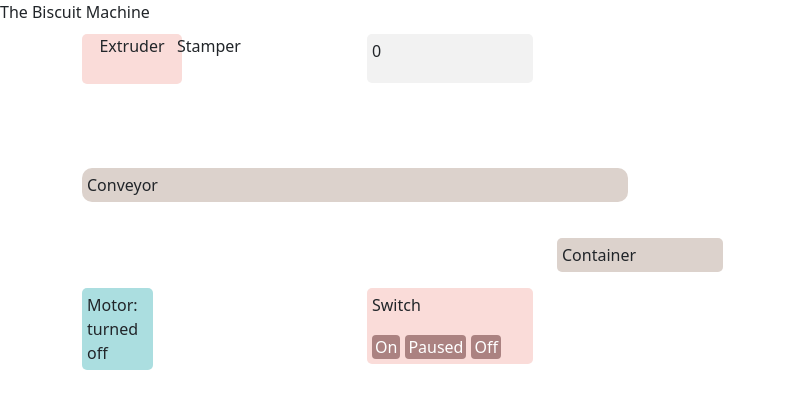
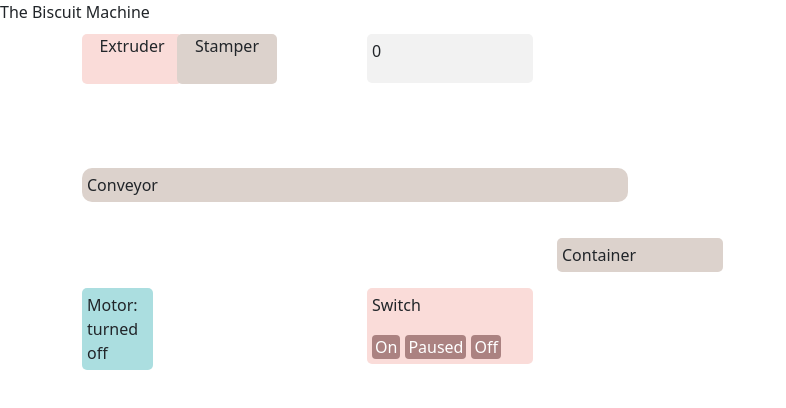
Before and after one commit to anisarambelieva/the-biscuit-machine, a React (Create React App) app: page / in a window 1280 px wide. Shown: the top 408 px of the page, without its empty margins (0-786 px from the left). Built offline with nearby package versions, Linux system fonts and the light colour scheme.

Commit message:
Add animated css class to Stamper component

```diff
--- a/src/components/stamper/stamper.js
+++ b/src/components/stamper/stamper.js
@@ -2,7 +2,7 @@ import "./stamper.css";
 
 const Stamper = ({ stamp, animationState }) => (
   <div
-    className={stamp ? "stamper" : ""}
+    className={stamp ? "stamper animated" : "stamper"}
     style={{
       WebkitAnimationPlayState: animationState,
     }}
```
